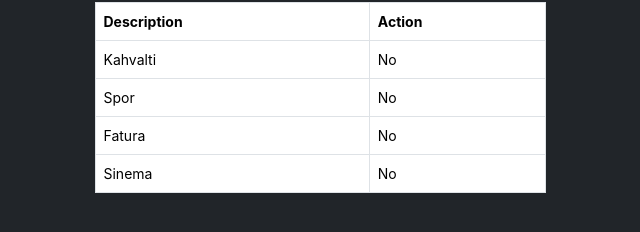
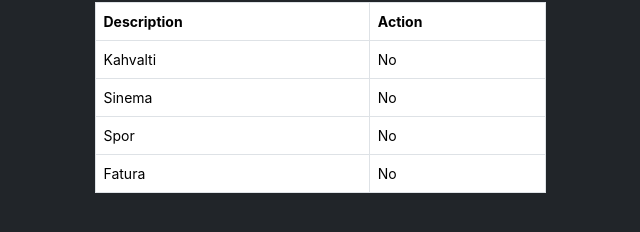
Before and after one commit to hakannisgav/angular-ToDoApp, an Angular app: page / in a window 1280 px wide. Shown: the part 134-366 px from the top of the page, without its empty margins (320-960 px from the left). Built offline with nearby package versions, Linux system fonts and the light colour scheme.

Commit message:
Model Binding Completed

```diff
--- a/src/app/app.component.html
+++ b/src/app/app.component.html
@@ -21,21 +21,9 @@
           </tr>
         </thead>
         <tbody>
-          <tr>
-            <td>Kahvalti</td>
-            <td>No</td>
-          </tr>
-          <tr>
-            <td>Spor</td>
-            <td>No</td>
-          </tr>
-          <tr>
-            <td>Fatura</td>
-            <td>No</td>
-          </tr>
-          <tr>
-            <td>Sinema</td>
-            <td>No</td>
+          <tr *ngFor="let item of items">
+            <td>{{item.description}}</td>
+            <td>{{item.action}}</td>
           </tr>
         </tbody>
       </table>
--- a/src/app/app.component.ts
+++ b/src/app/app.component.ts
@@ -6,5 +6,10 @@ import { Component } from '@angular/core';
   styleUrls: ['./app.component.css']
 })
 export class AppComponent {
-  title = 'ToDoApp';
+  items = [
+    { description:"Kahvalti", action:"No"},
+    { description:"Sinema", action:"No"},
+    { description:"Spor", action:"No"},
+    { description:"Fatura", action:"No"}
+  ];
 }
```
